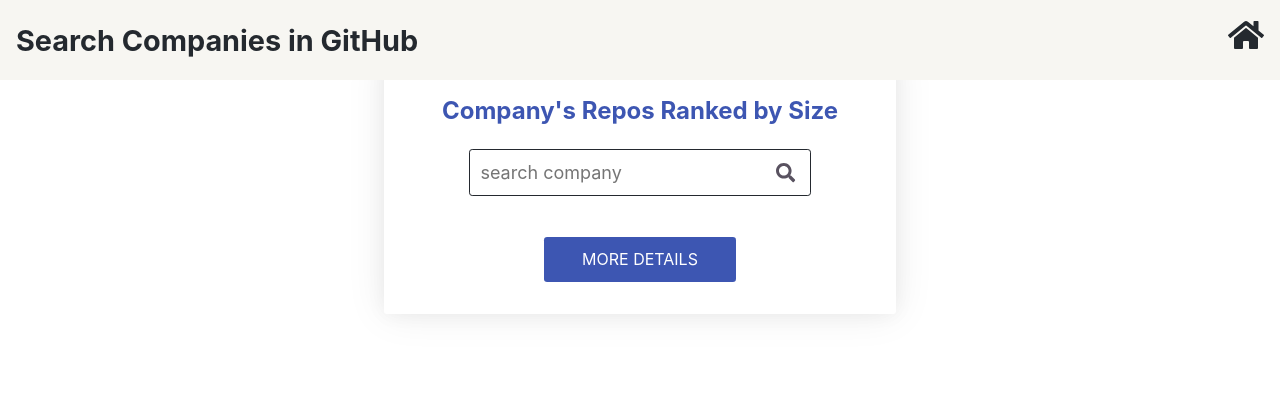
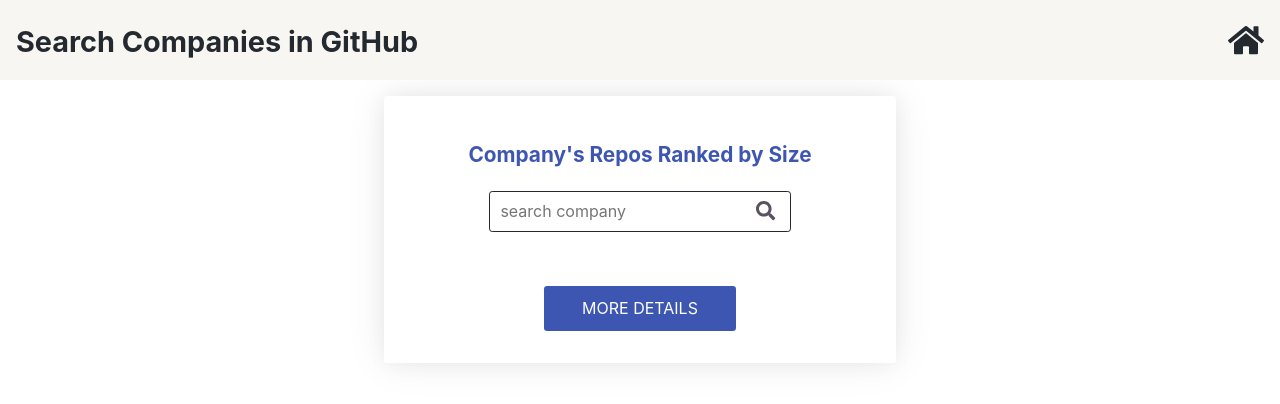
Before and after one commit to maya-salcedo/futurice-assignment, a React (Create React App) app: page / in a window 1280 px wide. Shown: the top 404 px of the page. Built offline with nearby package versions, Linux system fonts and the light colour scheme; the HTML template or start-up script is replaced by a standard one.

Commit message:
fixed styling bug

```diff
--- a/src/components/Card/Styles.jsx
+++ b/src/components/Card/Styles.jsx
@@ -11,6 +11,7 @@
   justify-content: center;
   align-items: center;
   align-content: center;
+  margin-top: 3rem;
   padding: 3rem 1rem;
 `;
 
@@ -21,10 +22,14 @@
   justify-content: center;
   align-items: center;
   align-content: center;
-  width: 30rem;
+  width: 98%;
   box-shadow: 0 0 20px rgba(0, 0, 0, 0.05), 0 0px 40px rgba(0, 0, 0, 0.08);
   border-radius: 0.2rem;
   padding: 2rem 1rem;
+
+  @media (min-width: 550px) {
+    width: 30rem;
+  }
 `;
 
 const Search = styled.div`
@@ -40,8 +45,8 @@
 
 const SearchInput = styled.input`
   position: relative;
-  font-size: 1.125rem;
-  line-height: 152%;
+  font-size: 1rem;
+  line-height: 130%;
   background-image: none;
   box-shadow: none;
   font-weight: 400;
@@ -61,9 +66,10 @@
 `;
 
 const Name = styled.h1`
-  font-size: 1.5rem;
+  font-size: 1.1rem;
   margin-bottom: 0.5rem;
   color: #3d56b2;
+  text-align: center;
 
   > p {
     font-size: 0.8rem;
@@ -72,18 +78,14 @@
     margin: 0;
     text-align: center;
   }
-  @media (max-width: 434px) {
-    font-size: 1.2rem;
-  }
-
-  @media (max-width: 374px) {
-    font-size: 1.1rem;
+  @media (min-width: 434px) {
+    font-size: 1.3rem;
   }
 `;
-// border-bottom: 0.05rem solid #c8c6c6;
-// size: color: #595260;
+
 const Table = styled.table`
   text-align: center;
+  margin-top: 1rem;
   padding: 0.5rem;
   border-collapse: collapse;
 
--- a/src/components/CompanyProfile/Styles.jsx
+++ b/src/components/CompanyProfile/Styles.jsx
@@ -10,6 +10,7 @@
   align-items: center;
   align-content: center;
   padding: 3rem 1rem;
+  margin-top: 3rem;
 `;
 
 const Box = styled.div`
@@ -50,7 +51,7 @@
 
 const Text = styled.p`
   line-height: 130%;
-  letter-spacing: 0.03em;
+  letter-spacing: 0.01em;
 `;
 
 const MembersList = styled.div`
--- a/src/components/Header/Styles.jsx
+++ b/src/components/Header/Styles.jsx
@@ -22,10 +22,15 @@
 `;
 
 const Title = styled.h1`
-  padding: 1rem;
-  font-size: 1.5rem;
+  padding: 2.2rem 0 2rem 1rem;
+  font-size: 1.2rem;
+  margin: 0;
 
-  @media (min-width: 600px) {
+  @media (min-width: 400px) {
+    font-size: 1.5rem;
+  }
+
+  @media (min-width: 500px) {
     font-size: 1.8rem;
   }
 `;
@@ -34,7 +39,12 @@
   .icon {
     font-size: 1.5rem;
     color: #24292f;
-    padding: 2rem 1rem;
+    padding: 2rem 1rem 2rem 0.5rem;
+
+    @media (min-width: 400px) {
+      font-size: 1.6rem;
+      padding-top: 2.2rem;
+    }
 
     @media (min-width: 600px) {
       font-size: 2rem;
```
